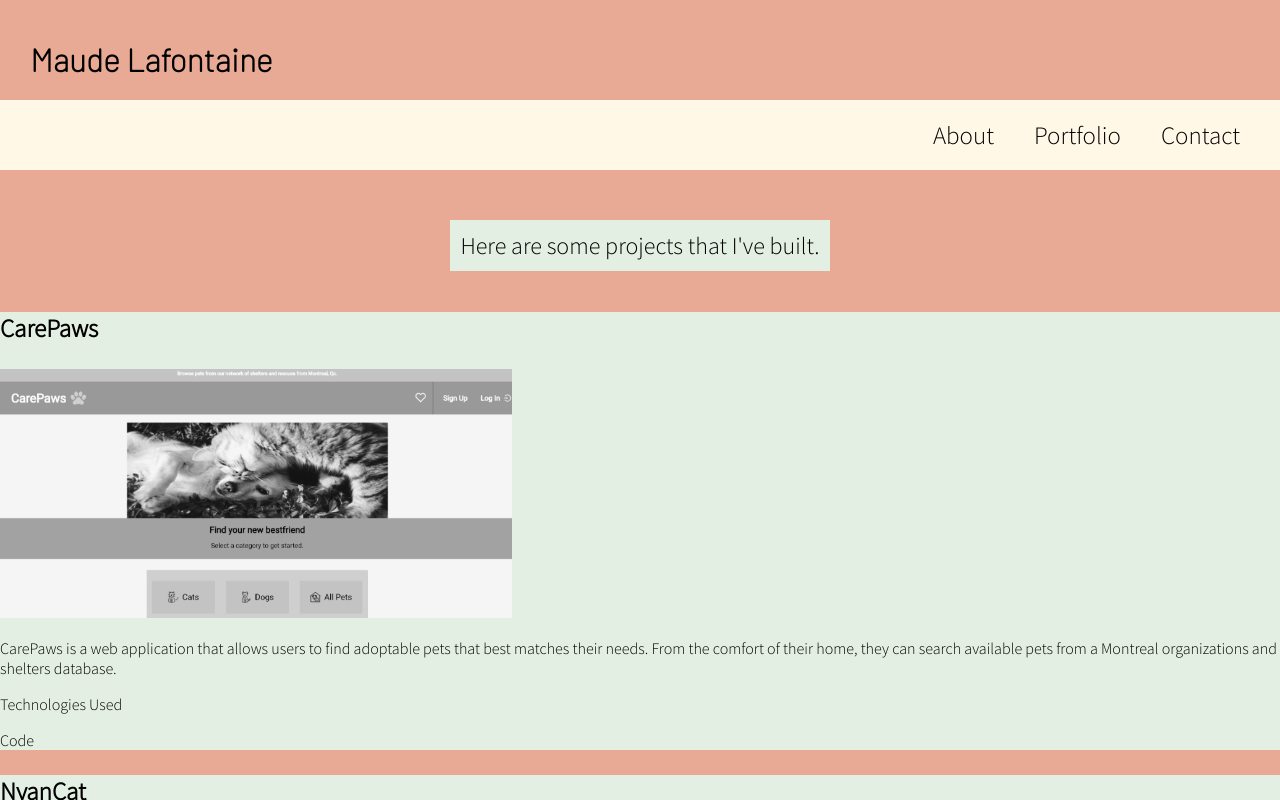
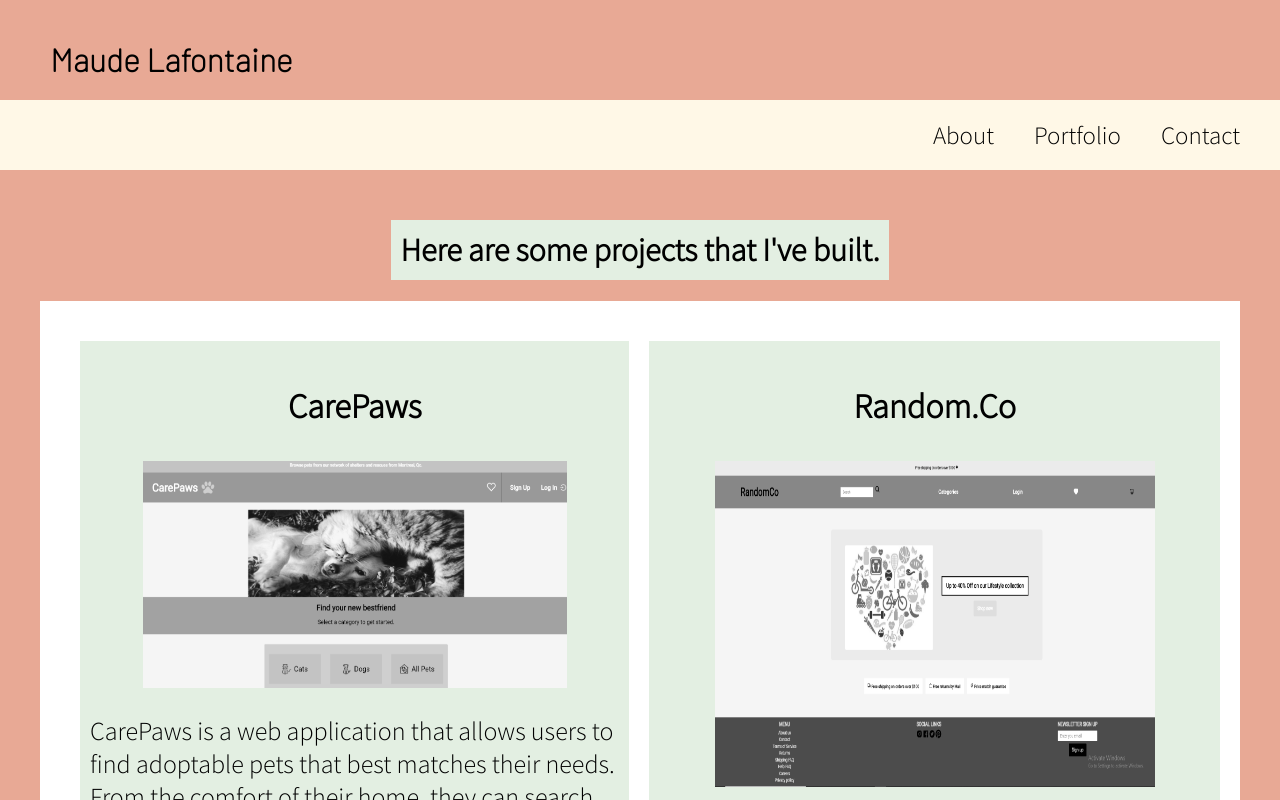
Before and after one commit to maudelafontaine/Portfolio, a React (Create React App) app in the folder FE/client/: page /portfolio in a window 1280 px wide. Shown: the top 800 px of the page. Built offline with nearby package versions, Linux system fonts and the light colour scheme; a web font is replaced by a local one.

Commit message:
Styled the projects grid in Portfolio page

```diff
--- a/FE/client/src/About.js
+++ b/FE/client/src/About.js
@@ -115,6 +115,7 @@ const Container = styled.div`
   flex-direction: column;
   padding-top: 50px;
   padding-bottom: 100px;
+  width: 100%;
 `;
 
 const Title = styled.h2`
--- a/FE/client/src/App.js
+++ b/FE/client/src/App.js
@@ -41,6 +41,7 @@ const Wrapper = styled.div`
 
 const Main = styled.div`
   /* height: 800px; */
+  width: 100%;
 `;
 
 export default App;
--- a/FE/client/src/Banner.js
+++ b/FE/client/src/Banner.js
@@ -16,6 +16,7 @@ const Container = styled.div`
   padding-left: 30px;
   padding-top: 40px;
   padding-bottom: 20px;
+  width: 100%;
 `;
 
 const Link = styled(NavLink)`
@@ -24,6 +25,7 @@ const Link = styled(NavLink)`
   color: black;
   font-size: 32px;
   font-weight: bold;
+  padding-left: 20px;
 
   &:hover {
     cursor: pointer;
--- a/FE/client/src/Contact.js
+++ b/FE/client/src/Contact.js
@@ -3,7 +3,7 @@ import styled from "styled-components";
 import { AiOutlineMail } from "react-icons/ai";
 import { AiFillLinkedin } from "react-icons/ai";
 const Contact = () => {
-  const linkedIn = "https://www.linkedin.com/in/maude-lafontaine-271230217/";
+  const linkedIn = "https://www.linkedin.com/in/maudelafontaine/";
   return (
     <Container>
       <Title>Let's collaborate </Title>
@@ -51,6 +51,8 @@ const Container = styled.div`
   align-items: center;
   justify-content: center;
   height: 600px;
+  width: 100%;
+
   padding: 20px;
 `;
 
--- a/FE/client/src/Footer.js
+++ b/FE/client/src/Footer.js
@@ -5,7 +5,7 @@ import { AiFillLinkedin } from "react-icons/ai";
 
 const Footer = () => {
   const github = "https://github.com/maudelafontaine";
-  const linkedIn = "https://www.linkedin.com/in/maude-lafontaine-271230217/";
+  const linkedIn = "https://www.linkedin.com/in/maudelafontaine/";
   return (
     <Container>
       <LinksContainer>
--- a/FE/client/src/Portfolio.js
+++ b/FE/client/src/Portfolio.js
@@ -32,37 +32,53 @@ const Container = styled.div`
   display: flex;
   flex-direction: column;
   align-items: center;
+  justify-content: center;
+  margin: 0px;
 `;
 
 const Title = styled.h1`
-  font-size: 24px;
+  font-size: 32px;
   background-color: #e3efe2;
   padding: 10px;
   margin-top: 50px;
+  font-weight: bold;
 `;
 
 const ProjectsContainer = styled.div`
-  /* background-color: white; */
-  display: flex;
-  justify-content: center;
-  flex-direction: column;
+  background-color: white;
+  padding: 40px;
+  margin-left: 40px;
+  margin-right: 40px;
   margin-bottom: 50px;
+  display: grid;
+  column-gap: 10px;
+  grid-template-columns: auto auto;
+  column-gap: 40px;
+  row-gap: 60px;
+  /* grid-template-columns: repeat(2); */
+  /* gap: 10px; */
 `;
 
 const Project = styled.div``;
 
 const ProjectContainer = styled.div`
   background-color: #e3efe2;
+  display: flex;
+  flex-direction: column;
+  align-items: center;
+  height: 100%;
+  width: 100%;
+  padding: 10px;
 `;
 
 const Name = styled.p`
   font-weight: bold;
-  font-size: 25px;
+  font-size: 34px;
 `;
 
 const Picture = styled.img`
-  width: 40%;
-  height: 40%;
+  width: 80%;
+  height: 60%;
   -webkit-filter: grayscale(100%); /* Safari 6.0 - 9.0 */
   filter: grayscale(100%);
 
@@ -72,13 +88,20 @@ const Picture = styled.img`
   }
 `;
 
-const Description = styled.p``;
+const Description = styled.p`
+  font-size: 26px;
+`;
 
-const Text = styled.p``;
+const Text = styled.p`
+  font-size: 22px;
+  font-weight: bold;
+`;
 
 const Link = styled.a`
   text-decoration: none;
   color: black;
+  font-size: 22px;
+  font-weight: bold;
 `;
 
 // const Technology = styled.p``;
--- a/FE/client/src/data.js
+++ b/FE/client/src/data.js
@@ -10,12 +10,12 @@ export const projects = [
   },
   {
     id: "02",
-    name: "NyanCat",
-    picture: "/screenshots/NyanCat.PNG",
+    name: "Random.Co",
+    picture: "/screenshots/RandomCo.PNG",
     description:
-      "This project was designed to practice and learn about Object Oriented Programming. The goal of the game is to stay alive as long as possible by avoiding the Nyan Cats who are raining from the sky and trying to haz you. The longer you stay alive, the higher your score!",
-    technologies: ["HTML", "CSS", "Javascript"],
-    link: "https://curious-pika-df7f5a.netlify.app/",
+      "Random.Co is an e-commerce platform where users can purchase wearable items.",
+    technologies: ["HTML", "CSS", "Javascript", "Node.js", "MongoDB", "API"],
+    link: "https://github.com/maudelafontaine/Random.Co",
   },
   {
     id: "03",
@@ -26,4 +26,13 @@ export const projects = [
     technologies: ["HTML", "CSS", "Javascript", "Node.js", "MongoDB", "API"],
     link: "https://github.com/maudelafontaine/SlingAir",
   },
+  {
+    id: "04",
+    name: "NyanCat",
+    picture: "/screenshots/NyanCat.PNG",
+    description:
+      "This project was designed to practice and learn about Object Oriented Programming. The goal of the game is to stay alive as long as possible by avoiding the Nyan Cats who are raining from the sky and trying to haz you. The longer you stay alive, the higher your score!",
+    technologies: ["HTML", "CSS", "Javascript"],
+    link: "https://curious-pika-df7f5a.netlify.app/",
+  },
 ];
```
Also changed, not shown: FE/client/public/screenshots/Random.Co.PNG (added), FE/client/public/screenshots/RandomCo.PNG (added).
